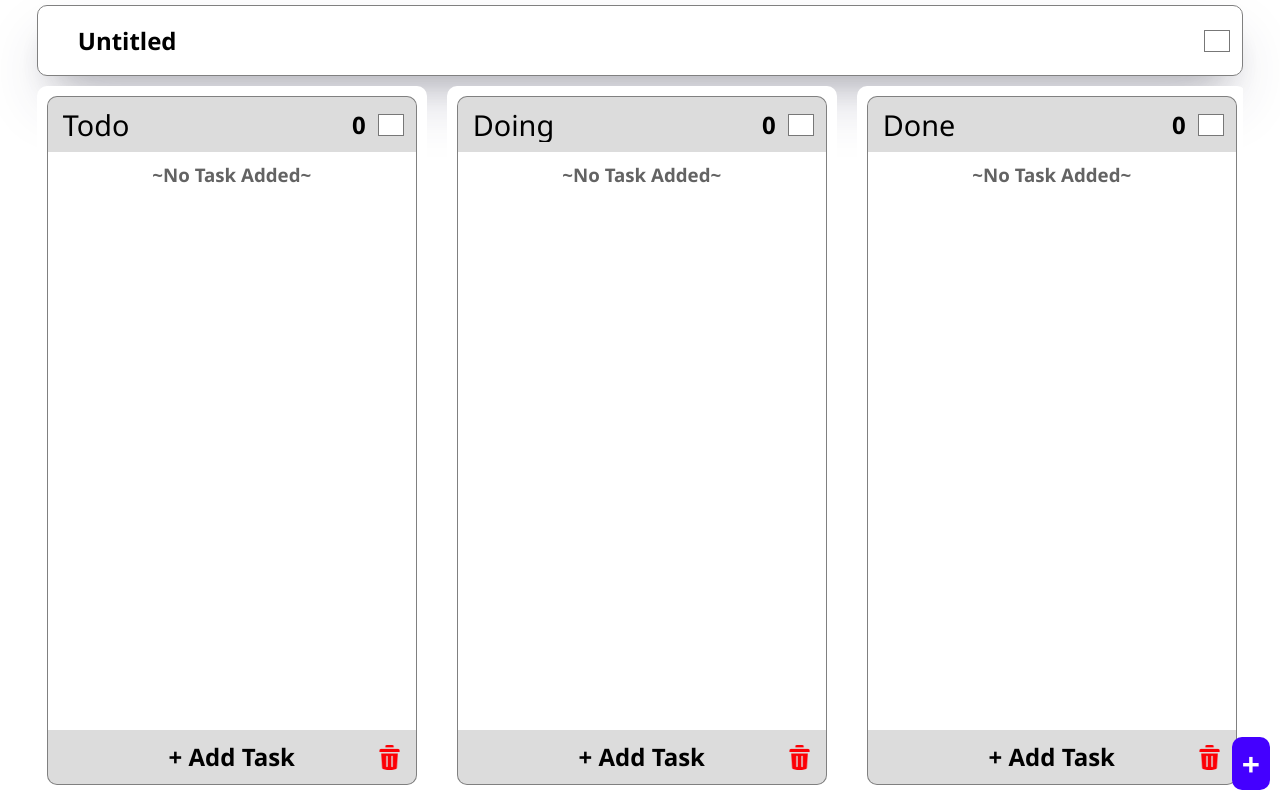
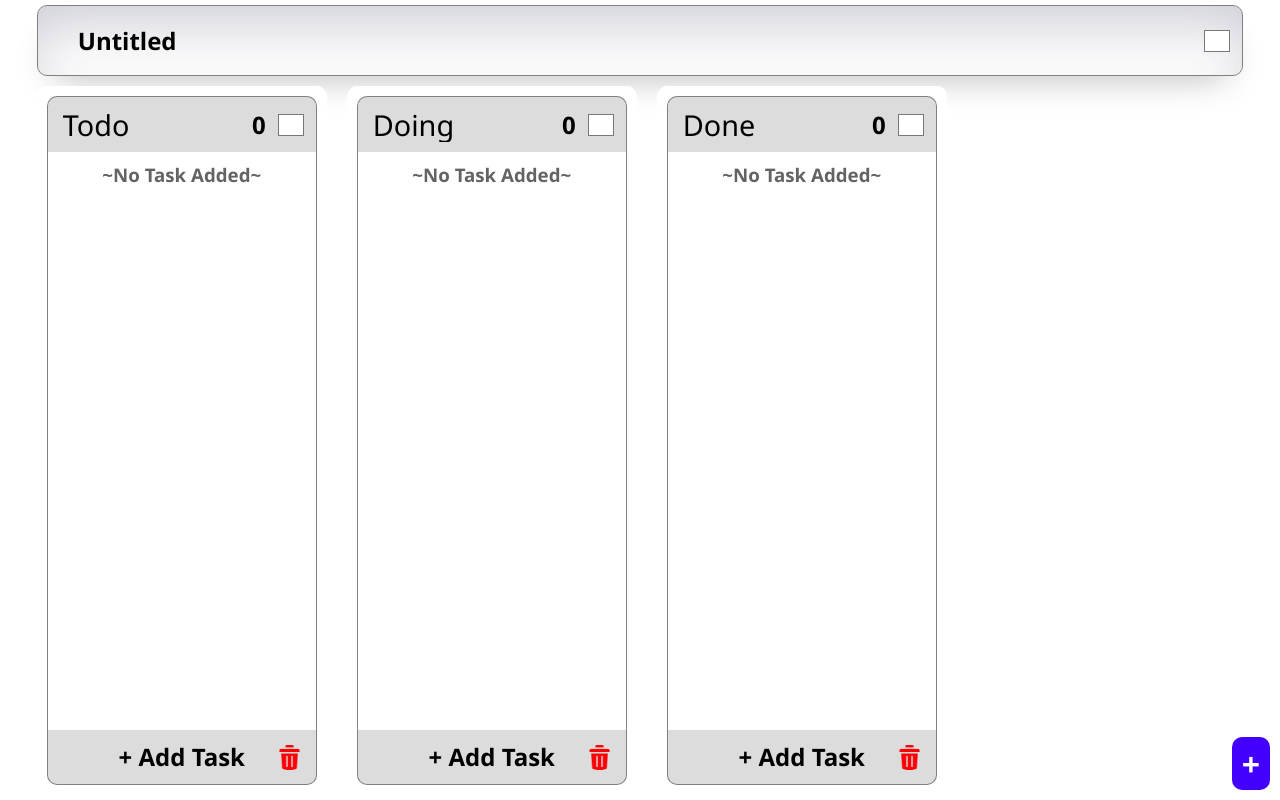
Before and after one commit to 033himanshu/kanban-board, a plain HTML site: page index.html in a window 1280 px wide. Drawn offline with Linux system fonts and the light colour scheme.

Commit message:
Some UI changes

```diff
--- a/style.css
+++ b/style.css
@@ -22,7 +22,7 @@ header{
     width: 95%;
     padding: 10px 20px;
     border-radius: var(--radius);
-    box-shadow: rgba(50, 50, 93, 0.25) 0px 30px 60px -12px, rgba(0, 0, 0, 0.3) 0px 18px 36px -18px;
+    box-shadow: inset rgba(50, 50, 93, 0.25) 0px 30px 60px -12px, rgba(0, 0, 0, 0.3) 0px 18px 36px -18px;
     display: flex;
     align-items: center;
     justify-content: space-between;
@@ -37,6 +37,8 @@ input{
     font-size: x-large;
     font-weight: 700;
     border: none;
+    max-width: 80%;
+    background-color: transparent;
 }
 input[type='color']{
     height: 30px;
@@ -58,7 +60,7 @@ input[type='color']{
 }
 .board{
     /* box-shadow: rgba(50, 50, 93, 0.25) 0px 30px 60px -12px, rgba(0, 0, 0, 0.3) 0px 18px 36px -18px; */
-    max-width : 400px;
+    max-width : 300px;
     background-color: white;
     border-radius: var(--radius);
     display: flex;
@@ -90,7 +92,7 @@ input[type='color']{
     border-radius: var(--radius) var(--radius) 0 0;
     font-weight: 700;
     font-size: x-large;
-    width: 370px;
+    width: 270px;
     border : 1px solid gray;
     border-bottom: none;
     height: 60px;
@@ -121,7 +123,7 @@ input[type='color']{
     border-top: none;
     border-bottom: none;
     height: 95%;
-    width: 370px;
+    width: 270px;
     padding: 10px;
     display: flex;
     flex-direction: column;
@@ -190,7 +192,7 @@ input[type='color']{
 .add-task-btn{
     font-weight: 700;
     font-size: x-large;
-    width: 370px;
+    width: 270px;
     height: 60px;
     border : 1px solid gray;
     border-top: none;
```
Also changed, not shown: demo.PNG (added), diagram-export-08-03-2025-14_46_09.png (added).
